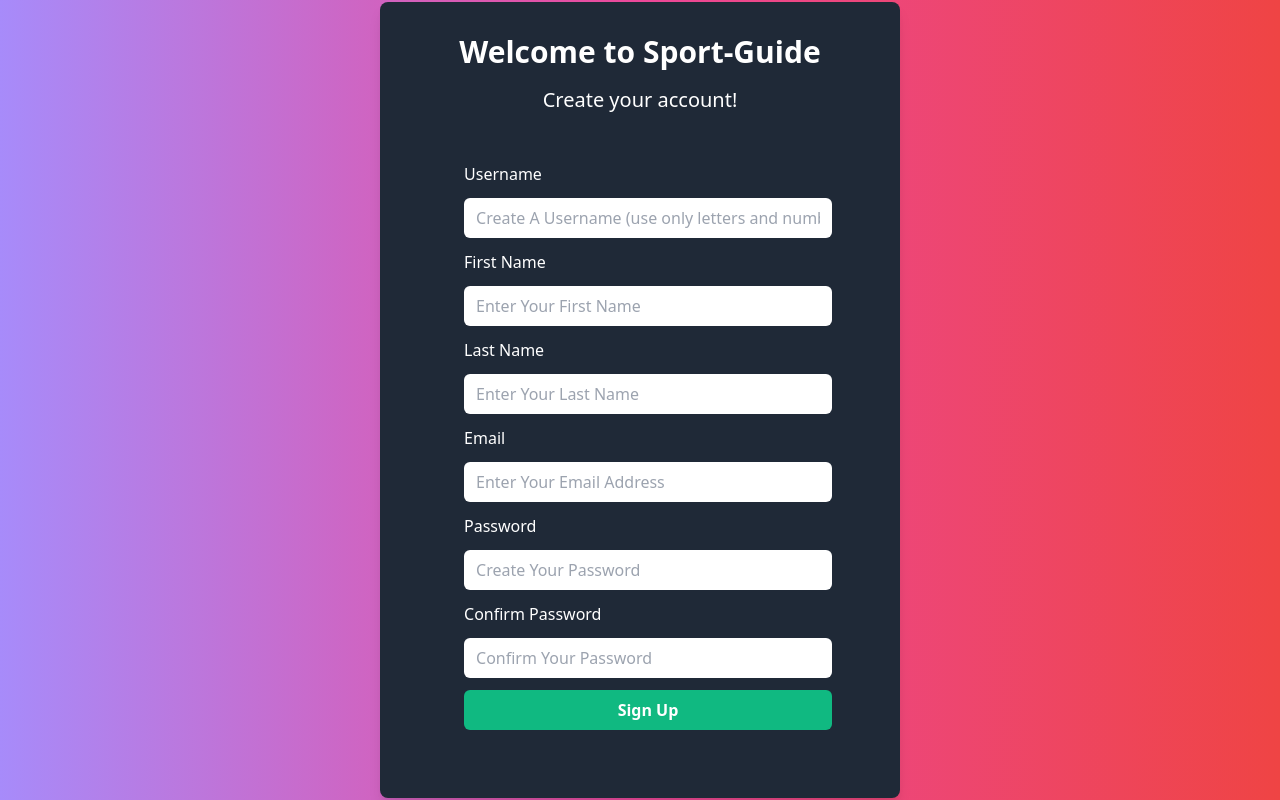
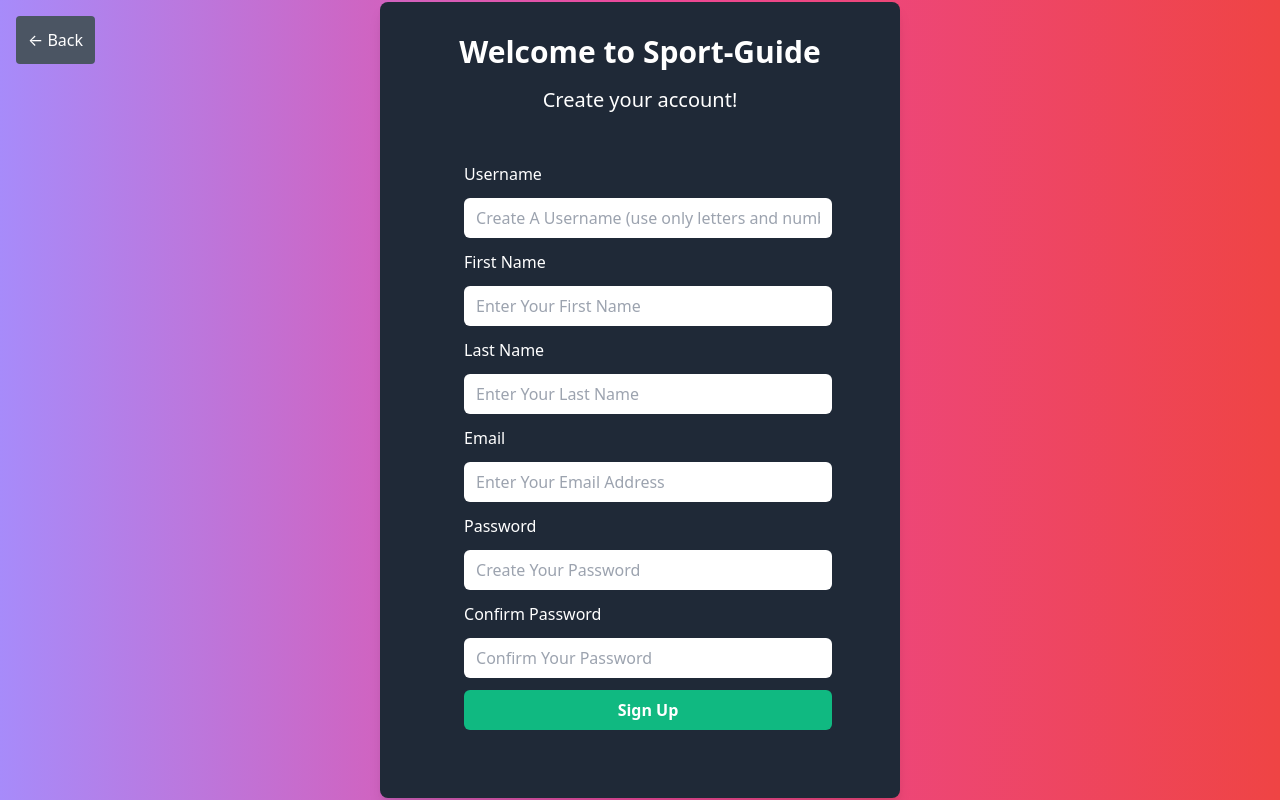
Before and after one commit to Yash1943/Sports_Guide, a Django app: page /signup in a window 1280 px wide. Run offline with Django 3.2, Linux system fonts and the light colour scheme.

Commit message:
Back_button_add

```diff
--- a/authentication/views.py
+++ b/authentication/views.py
@@ -154,7 +154,7 @@ def signin(request):
 def signout(request):
     logout(request)
     messages.success(request, "Logged Out Successfully!!")
-    return redirect('home')
+    return redirect('signin')
 
 def get_sports(request):
     if request.method == "POST":
--- a/templates/authentication/signin.html
+++ b/templates/authentication/signin.html
@@ -9,6 +9,7 @@
   </head>
   <body class="bg-gradient-to-r from-purple-400 via-pink-500 to-red-500 text-white">
     <div class="container mx-auto flex justify-center items-center h-screen">
+      <a href="/" class="absolute top-0 left-0 ml-4 mt-4 text-white bg-gray-600 hover:bg-gray-800 rounded p-3 m-2">&larr; Back</a>
       <div class="bg-gray-800 px-10 py-8 rounded-lg shadow-lg">
              {% for message in messages %}
     <div class="alert alert-{{ message.tags }} alert-dismissible fade show" role="alert">
--- a/templates/authentication/signup.html
+++ b/templates/authentication/signup.html
@@ -12,6 +12,11 @@
   </head>
   <body class="bg-gradient-to-r from-purple-400 via-pink-500 to-red-500 text-white">
     <div class="container mx-auto flex justify-center items-center h-screen">
+      <a
+        href="/"
+        class="absolute top-0 left-0 ml-4 mt-4 text-white bg-gray-600 hover:bg-gray-800 rounded p-3 m-2"
+        >&larr; Back</a
+      >
       <div class="bg-gray-800 px-10 py-8 rounded-lg shadow-lg">
         <h1 class="text-3xl text-center font-semibold mb-4">Welcome to Sport-Guide</h1>
         <h3 class="text-xl text-center mb-4">Create your account!</h3>
```
Also changed, not shown: db.sqlite3.
